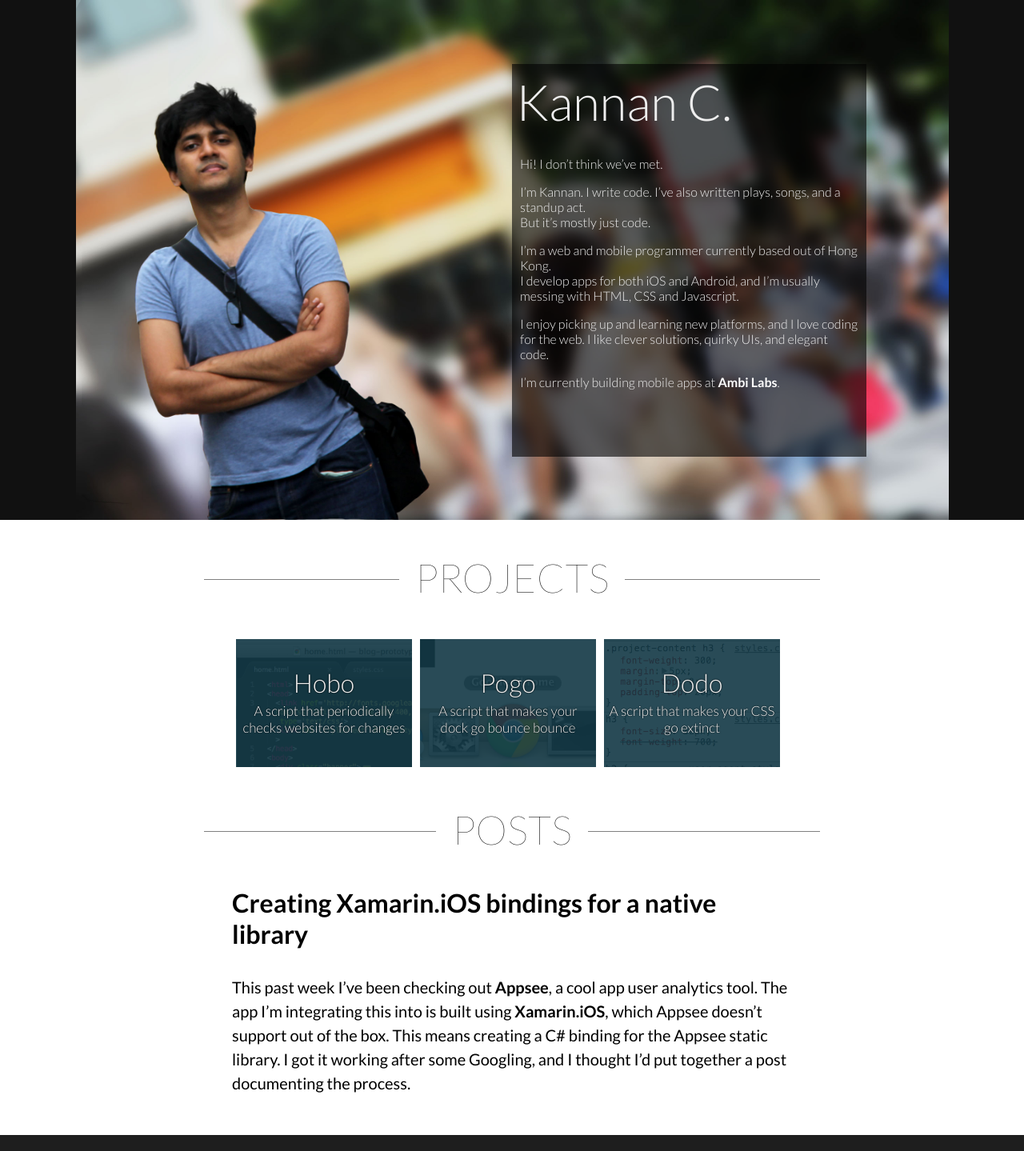
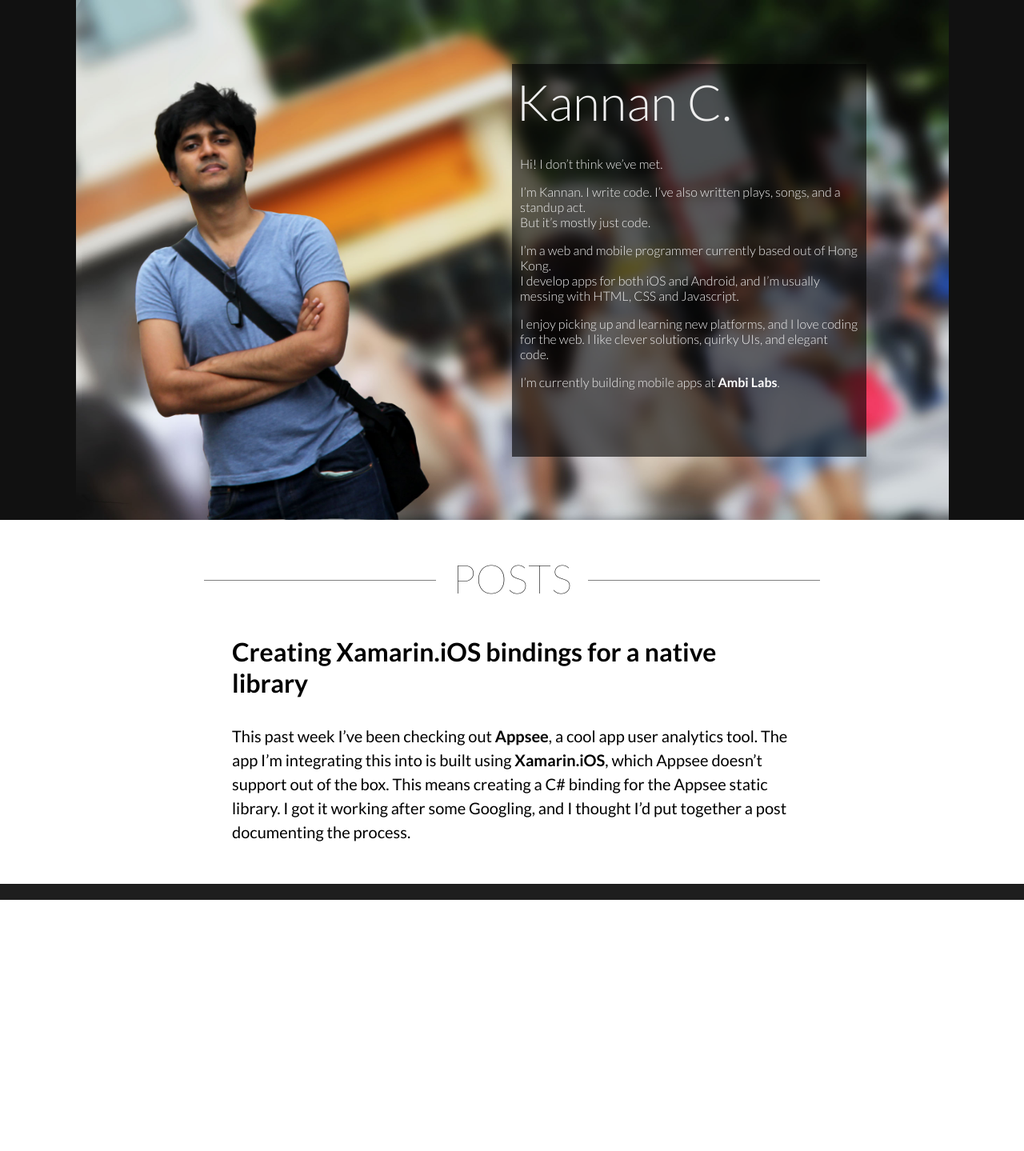
Before and after one commit to kannan-chandra/kannan-chandra.com, a Jekyll site: the page built from index.html, in a window 1280 px wide. Shown: the whole page at 80% size. Built offline with Jekyll 4.4.1, drawn with Linux system fonts in a browser that asks for light colours; some web fonts are replaced; after the commit the page ends 1125 px from its top, so only the background shows below that.

Commit message:
commented out projects section for now

```diff
--- a/index.html
+++ b/index.html
@@ -28,7 +28,7 @@ title: Your New Jekyll Site
     </div>
   </div>
   <div class="content-wrapper">
-    <div class="section" id="projects">
+    <!-- <div class="section" id="projects">
       <h2><span>Projects</span></h2>
       <div class="project-wrapper" style="background-image:url('/images/project-pic-1.png')">
         <div class="project-content">
@@ -48,7 +48,7 @@ title: Your New Jekyll Site
           <p>A script that makes your CSS go extinct</p>
         </div>
       </div>
-    </div>
+    </div> -->
 
     <div class="section" id="posts">
       <h2><span>Posts</span></h2>
```
Also changed, not shown: 1 other file.
